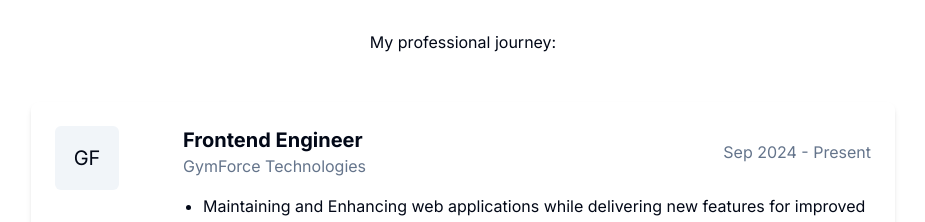
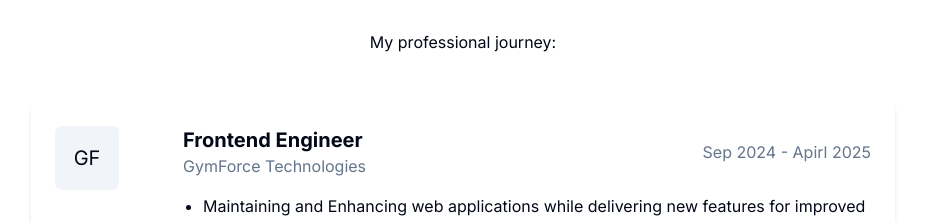
Before and after one commit to hariharan1309/portfolio, a Next.js app: page / in a window 1280 px wide. Shown: the part 2002-2224 px from the top of the page, without its empty margins (177-1102 px from the left). Built offline with nearby package versions, Linux system fonts and the light colour scheme.

Commit message:
Current Job End Date

```diff
--- a/app/page.tsx
+++ b/app/page.tsx
@@ -385,7 +385,7 @@ const experiences = [
   {
     role: "Frontend Engineer",
     company: "GymForce Technologies",
-    period: "Sep 2024 - Present",
+    period: "Sep 2024 - Apirl 2025",
     logo: <span className="text-xl">GF</span>,
     responsibilities: [
       "Maintaining and Enhancing web applications while delivering new features for improved user experience.",
```
